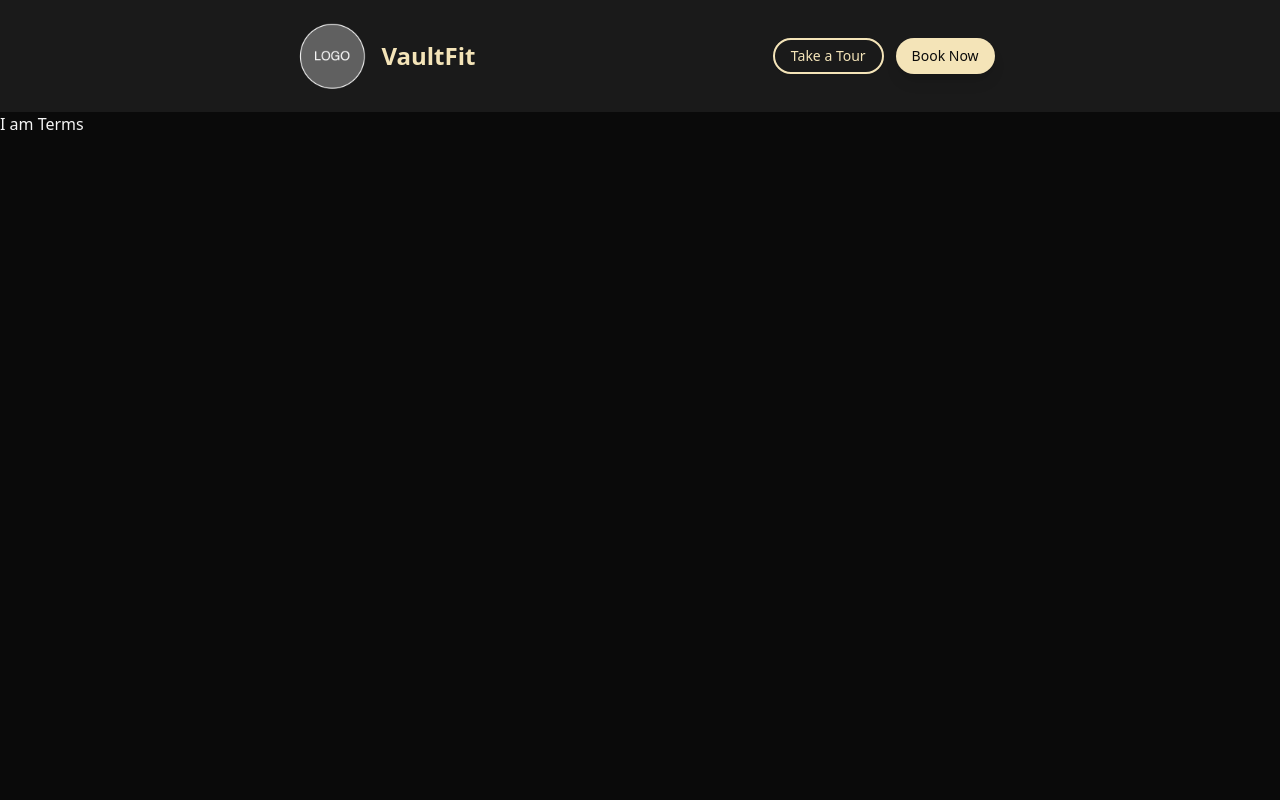
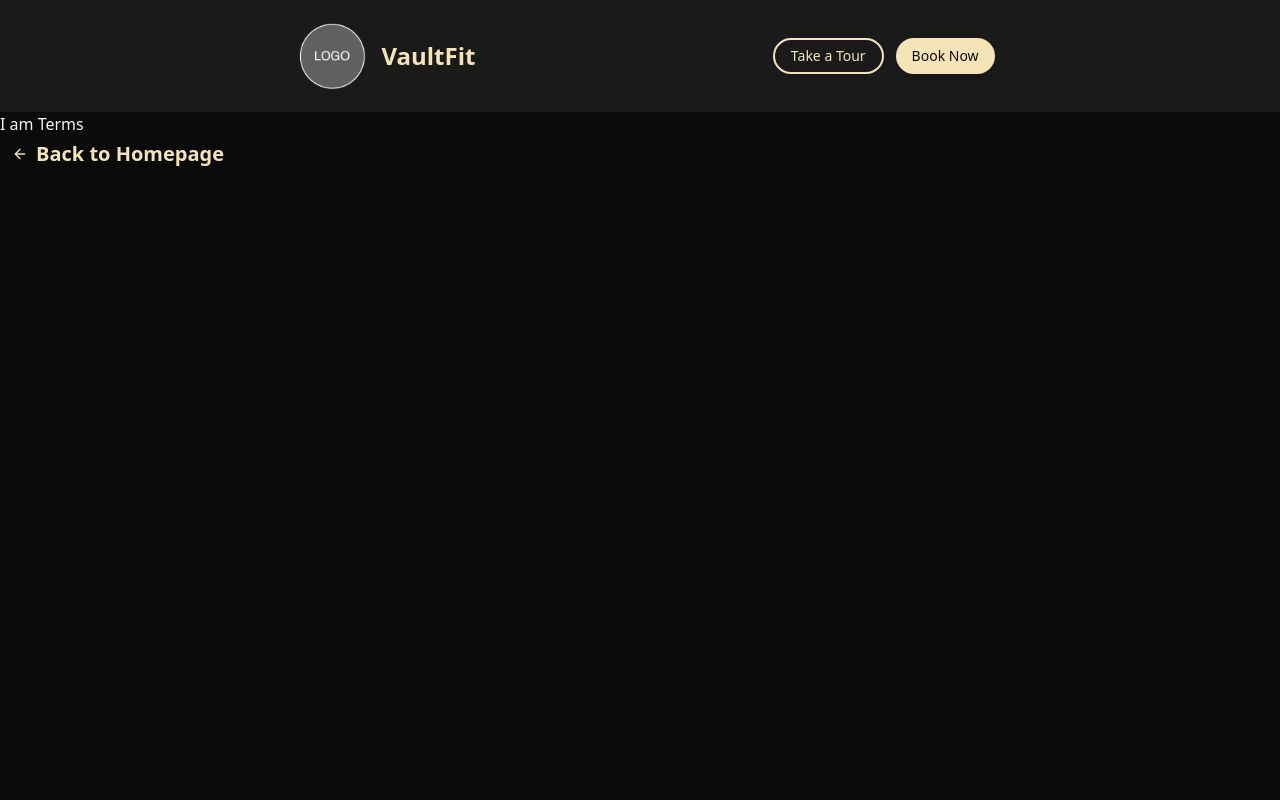
Before and after one commit to evahli/vault-fit, a React (Vite) app: page /terms in a window 1280 px wide. Shown: the top 800 px of the page. Built offline with nearby package versions, Linux system fonts and the light colour scheme.

Commit message:
add back button to terms page

```diff
--- a/src/pages/Terms.jsx
+++ b/src/pages/Terms.jsx
@@ -1,3 +1,8 @@
+import { BackButton } from "@/components/BackButton";
+
 export const Terms = () => {
-  return <div className="h-screen overflow-y-auto">I am Terms</div>;
+  return <div className="h-screen overflow-y-auto">I am Terms
+  <BackButton />
+  </div>;
+
 };
```
